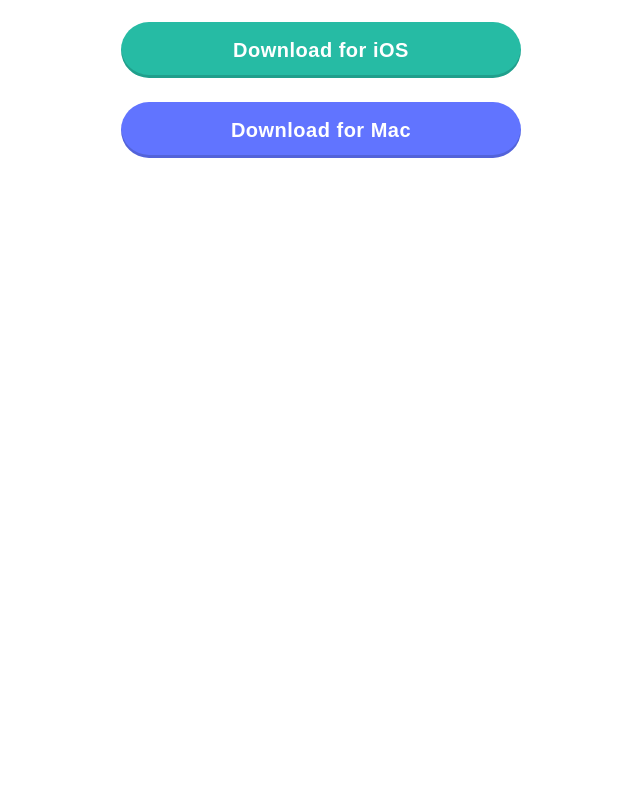
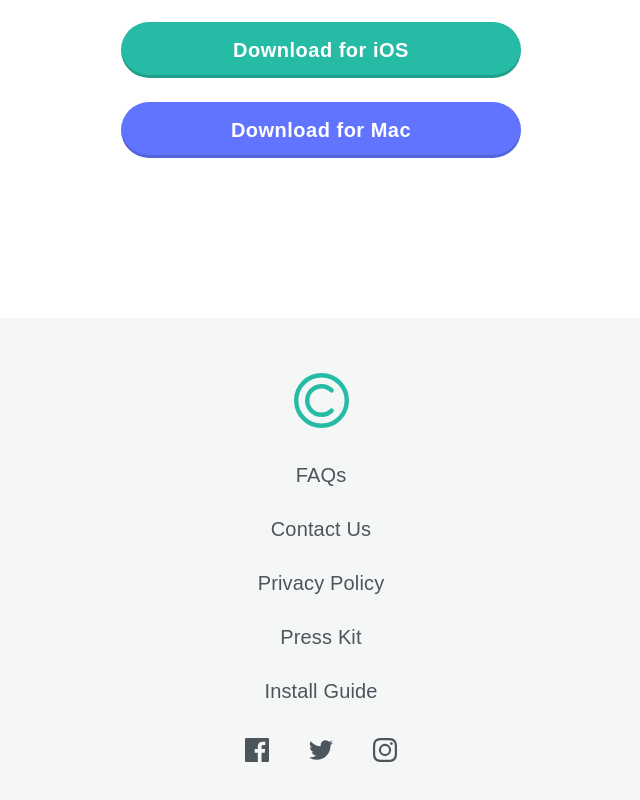
Before and after one commit to g-akca/clipboard-landing-page, a React (Vite) app: page / in a window 1280 px wide. Shown: the part 5007-5807 px from the top of the page, without its empty margins (319-959 px from the left). Before the commit the page ends 5325 px from the top, so only its background shows below. Built offline with nearby package versions, Linux system fonts and the light colour scheme; a web font is replaced by a local one.

Commit message:
Add Footer structure and styles

```diff
--- a/src/components/Footer.jsx
+++ b/src/components/Footer.jsx
@@ -1,7 +1,29 @@
+import logo from "/images/logo.svg";
+import facebookIcon from "/images/icon-facebook.svg";
+import twitterIcon from "/images/icon-twitter.svg";
+import instagramIcon from "/images/icon-instagram.svg";
+
 function Footer() {
   return (
-    <>
-    </>
+    <footer className="bg-gray-50 h-125 flex justify-center items-center">
+      <div className="flex flex-col gap-8 items-center">
+        <img src={logo} alt="Logo image" className="w-13.75" />
+
+        <ul className="flex flex-col gap-6 text-center text-[20px] leading-base tracking-base text-gray-700">
+          <li><a href="#">FAQs</a></li>
+          <li><a href="#">Contact Us</a></li>
+          <li><a href="#">Privacy Policy</a></li>
+          <li><a href="#">Press Kit</a></li>
+          <li><a href="#">Install Guide</a></li>
+        </ul>
+
+        <div className="flex justify-center items-center gap-10">
+          <img src={facebookIcon} alt="Facebook icon" className="cursor-pointer" />
+          <img src={twitterIcon} alt="Twitter icon" className="cursor-pointer" />
+          <img src={instagramIcon} alt="Instagram icon" className="cursor-pointer" />
+        </div>
+      </div>
+    </footer>
   )
 }
 
```
